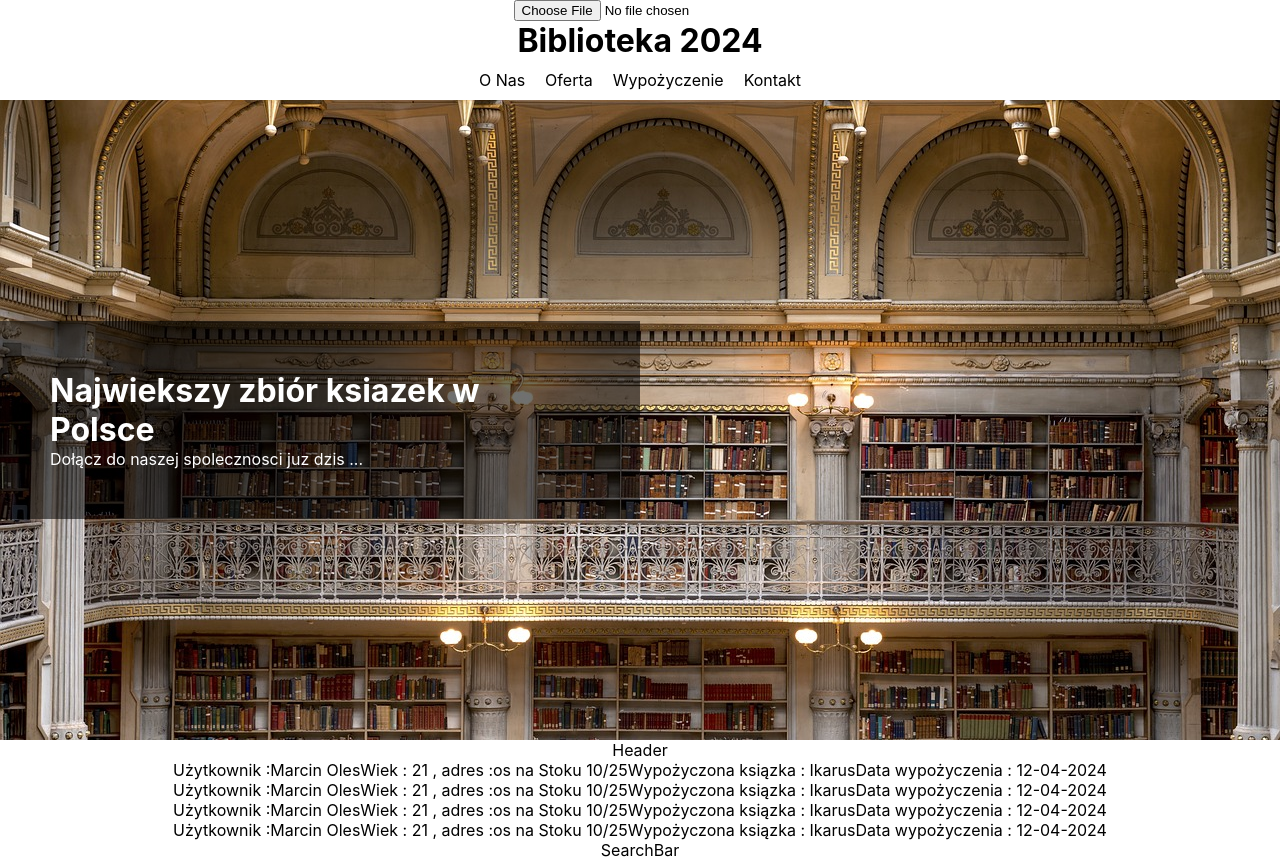
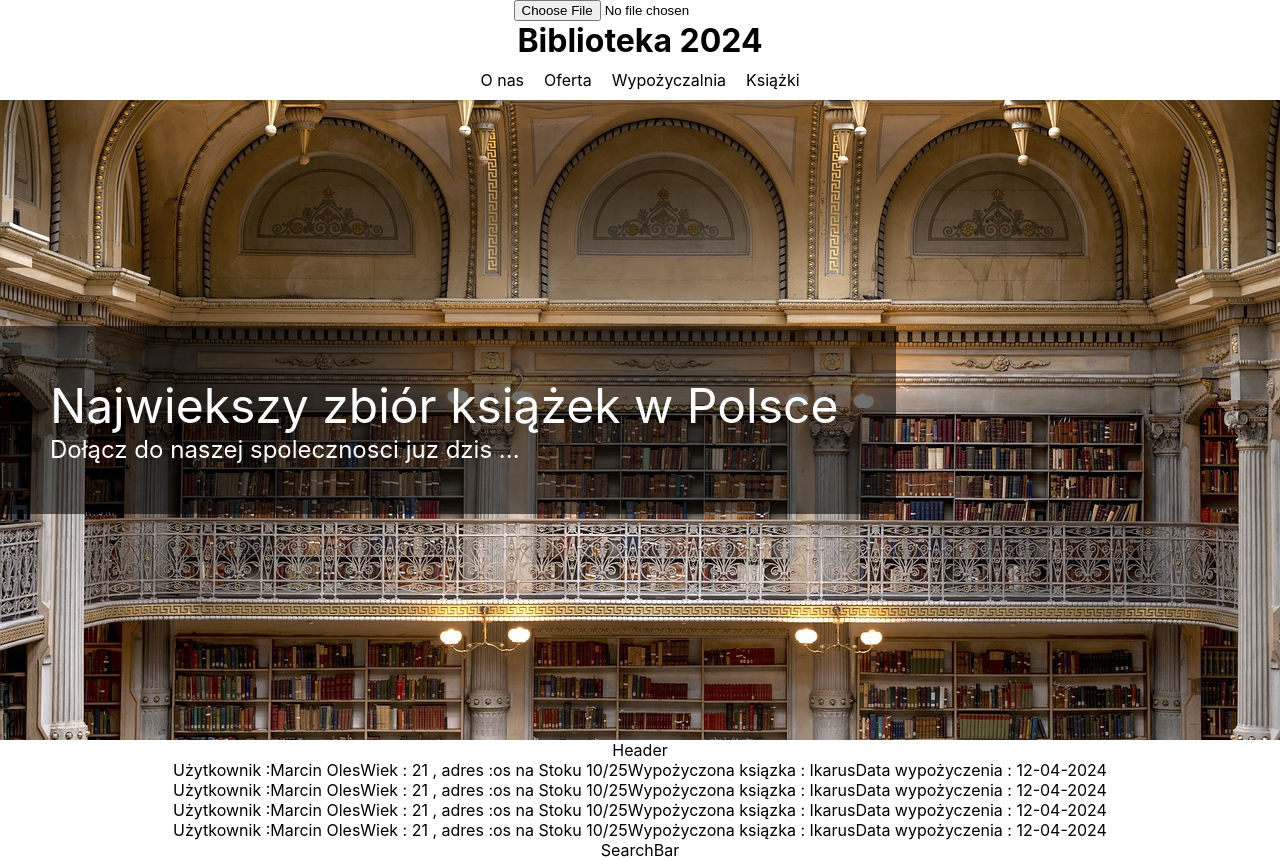
Before and after one commit to marcinoles87/biblioteka, a React (Create React App) app: page / in a window 1280 px wide. Built offline with nearby package versions, Linux system fonts and the light colour scheme.

Commit message:
add components

```diff
--- a/src/App.css
+++ b/src/App.css
@@ -53,10 +53,18 @@
 }
 
 .main-info{
-  width: 50%;
+  width: 70%;
   padding: 50px;
   background-color: rgba(0, 0, 0, 0.555);
   color: white;
+}
+
+.main-info-header{
+  font-size: 3rem;
+}
+
+.main-info-text{
+  font-size: 1.5rem;
 }
 
 
--- a/src/App.js
+++ b/src/App.js
@@ -7,6 +7,10 @@ import Main from './components/Main';
 import SearchBar from './components/SearchBar';
 import { useState } from 'react';
 import Datas from '../src/backend/Data.json'
+import Onas from './pages/Onas';
+import Wypozyczalnia from './pages/Wypozyczalnia';
+import Ksiazki from './pages/Ksiazki';
+import Oferta from './pages/Oferta'
 
 
 
@@ -86,6 +90,12 @@ function App() {
 
         </Route>
 
+        <Route path='/onas' element={<Onas></Onas>}/>
+        <Route path='/wypozyczalnia' element={<Wypozyczalnia></Wypozyczalnia>}/>
+        <Route path='/oferta' element={<Oferta></Oferta>}/>
+        <Route path='/ksiazki' element={<Ksiazki></Ksiazki>}/>
+
+
 
       </Routes>
 
--- a/src/components/Main.js
+++ b/src/components/Main.js
@@ -5,8 +5,8 @@ function Main() {
     <div className='main-container'>
 
       <div className='main-info'>
-        <h1>Najwiekszy zbiór ksiazek w Polsce</h1>
-        <p>Dołącz do naszej spolecznosci juz dzis ...</p>
+        <p className='main-info-header'>Najwiekszy zbiór książek w Polsce</p>
+        <p className='main-info-text'>Dołącz do naszej spolecznosci juz dzis ...</p>
       </div>
 
     </div>
--- a/src/components/Nav.js
+++ b/src/components/Nav.js
@@ -1,14 +1,17 @@
 import React from 'react'
+import {Link} from 'react-router-dom'
 
 function Nav() {
   return (
     <div className='nav-container'>
       <div className='nav-elements'>
         <ul>
-          <li><a href=''>O Nas</a></li>
-          <li><a href=''>Oferta</a></li>
-          <li><a href=''>Wypożyczenie</a></li>
-          <li><a href=''>Kontakt</a></li>
+
+         <li><Link to={'/onas'}>O nas</Link></li>
+         <li> <Link to={'/oferta'}>Oferta</Link></li>
+         <li><Link to={'/wypozyczalnia'}>Wypożyczalnia</Link></li>
+          <li><Link to={'/ksiazki'}>Książki</Link></li>
+
 
         </ul>
       </div>
--- /dev/null
+++ b/src/pages/Ksiazki.js
@@ -0,0 +1,9 @@
+import React from 'react'
+
+function Ksiazki() {
+  return (
+    <div>Ksiazki</div>
+  )
+}
+
+export default Ksiazki
--- /dev/null
+++ b/src/pages/Oferta.js
@@ -0,0 +1,9 @@
+import React from 'react'
+
+function Oferta() {
+  return (
+    <div>Oferta</div>
+  )
+}
+
+export default Oferta
--- /dev/null
+++ b/src/pages/Onas.js
@@ -0,0 +1,9 @@
+import React from 'react'
+
+function Onas() {
+  return (
+    <div>Onas</div>
+  )
+}
+
+export default Onas
--- /dev/null
+++ b/src/pages/Wypozyczalnia.js
@@ -0,0 +1,9 @@
+import React from 'react'
+
+function Wypozyczalnia() {
+  return (
+    <div>Wypozyczalnia</div>
+  )
+}
+
+export default Wypozyczalnia
```
